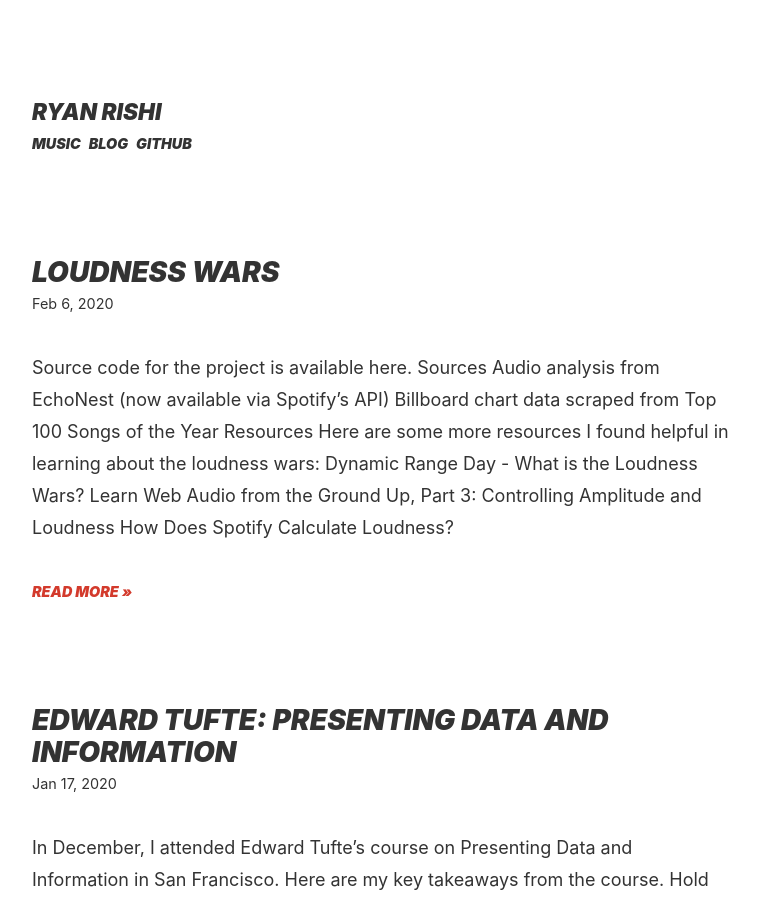
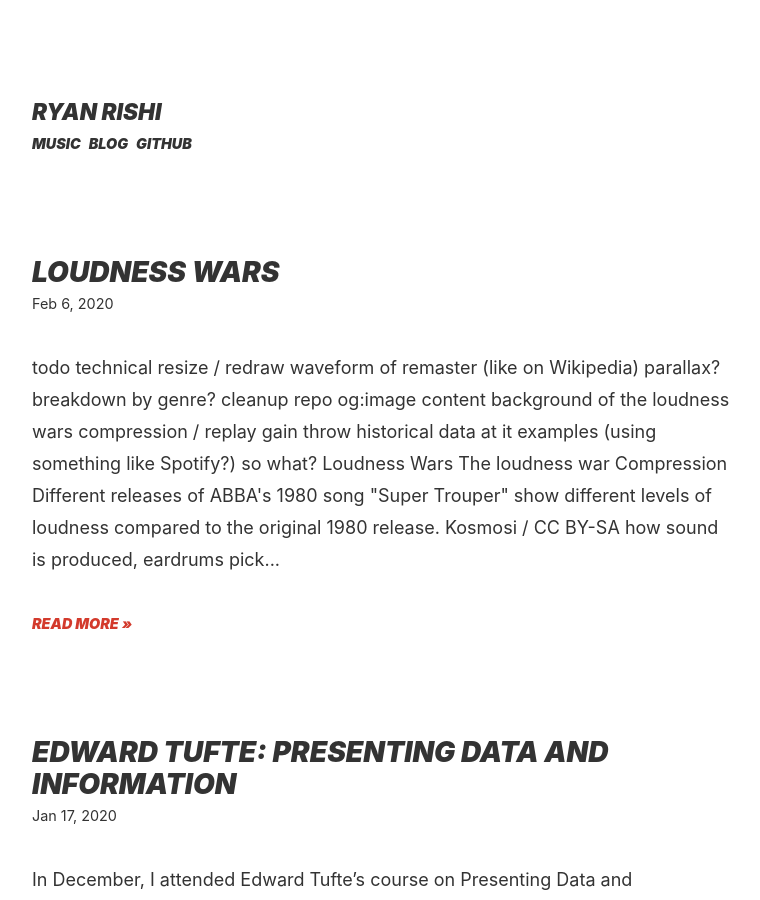
Before and after one commit to ryanrishi/ryanrishi.com, a Jekyll site: the page built from src/blog.html, in a window 1280 px wide and 900 px high. Shown: the whole window, without its empty margins (258-1018 px from the left). Built offline with Jekyll 4.4.1, drawn with Linux system fonts in a browser that asks for light colours.

Commit message:
tweak margins, add skeleton of content

```diff
--- a/src/_posts/2020-02-07-loudness-wars.md
+++ b/src/_posts/2020-02-07-loudness-wars.md
@@ -13,7 +13,69 @@ tags:
   #chart > .tooltip {
     background-color: white;
   }
+
+  #abba {
+    max-width: 50%;
+    margin: auto;
+  }
 </style>
+
+
+# todo
+### technical
+- [x] resize / redraw
+- [ ] waveform of remaster (like on [Wikipedia](https://en.wikipedia.org/wiki/Loudness_war))
+- [ ] parallax?
+- [ ] breakdown by genre?
+- [ ] cleanup repo
+- [ ] og:image
+
+### content
+- [ ] background of the loudness wars
+- [ ] compression / replay gain
+- [ ] throw historical data at it
+- [ ] examples (using something like Spotify?)
+- [ ] so what?
+
+---
+### Loudness Wars
+The loudness war
+
+### Compression
+
+<figure id="abba">
+  <img  src="https://upload.wikimedia.org/wikipedia/commons/4/4d/ABBA_-_Super_Trouper_Title_Track_Remaster_Waveform_Comparisons_%28Small_Version%29.png" />
+  <figcaption>
+    Different releases of ABBA's 1980 song "Super Trouper" show different levels of loudness compared to the original 1980 release.
+    <br>
+    <a href="https://commons.wikimedia.org/wiki/File:ABBA_-_Super_Trouper_Title_Track_Remaster_Waveform_Comparisons_(Small_Version).png" title="via Wikimedia Commons">Kosmosi</a> / <a href="https://creativecommons.org/licenses/by-sa/4.0">CC BY-SA</a>
+  </figcaption>
+</figure>
+
+- how sound is produced, eardrums pick that up
+- closer look at speaker (or drumhead, guitar string, etc.)&mdash;only one position at a given time
+
+There are three domains in a signal: time, frequency, and amplitude. [This article](https://www.sciencelearn.org.nz/resources/573-measuring-sound) does a great job demonstrating these domains. The focus of this post is amplitude, aka the _loudness_ of the sound.
+
+<!-- We can calculate the loudness of a signal by performing a Fast Fourier Transform <sup>citation needed</sup>.
+(might  be  kinda confusing saying it's only one given position _p_ for any time _t_, then show animation of multiple  signals) -->
+
+<!-- ![Fourier transform - time and frequency domains](https://upload.wikimedia.org/wikipedia/commons/5/50/Fourier_transform_time_and_frequency_domains.gif "Fourier transform - time and frequency domains") -->
+
+The loudness wars refers to the dramatic increase in amplitude over the past 40 years.
+
+<p>
+  <iframe src="https://open.spotify.com/embed/track/4a3kh2tnEj9zIi9LFgYWoq" width="100%" height="80" frameborder="0" allowtransparency="true" allow="encrypted-media"></iframe>
+</p>
+<p>
+  <iframe src="https://open.spotify.com/embed/track/1UBQ5GK8JaQjm5VbkBZY66" width="100%" height="80" frameborder="0" allowtransparency="true" allow="encrypted-media"></iframe>
+</p>
+<p>
+  <iframe src="https://open.spotify.com/embed/track/5Wqhh9QKqZZmLjLdFLoW04" width="100%" height="80" frameborder="0" allowtransparency="true" allow="encrypted-media"></iframe>
+</p>
+
+- dBFS
+- LUFS
 
 <div id="chart"></div>
 
@@ -25,8 +87,11 @@ Source code for the project is available [here](https://github.com/ryanrishi/lou
 - Audio analysis from [EchoNest](http://the.echonest.com/) (now available via [Spotify's API](https://developer.spotify.com/documentation/web-api/reference/tracks/get-audio-analysis/))
 - Billboard chart data scraped from [Top 100 Songs of the Year](http://www.bobborst.com/popculture/top-100-songs-of-the-year)
 
-### Resources
+### Further Reading
 Here are some more resources I found helpful in learning about the loudness wars:
 - [Dynamic Range Day - What is the Loudness Wars?](https://dynamicrangeday.co.uk/about/)
 - [Learn Web Audio from the Ground Up, Part 3: Controlling Amplitude and Loudness](https://teropa.info/blog/2016/08/30/amplitude-and-loudness.html)
 - [How Does Spotify Calculate Loudness?](https://artists.spotify.com/faq/mastering-and-loudness#how-does-spotify-calculate-loudness)
+- [The Loudness Wars: Why Music Sounds Worse](https://www.npr.org/2009/12/31/122114058/the-loudness-wars-why-music-sounds-worse)
+
+{% javascript loudness-wars %}
--- a/webpack/loudness-wars.js
+++ b/webpack/loudness-wars.js
@@ -4,7 +4,7 @@ const margin = {
   top: 20,
   right: 20,
   bottom: 20,
-  left: 20
+  left: 25
 };
 
 const $chart = document.querySelector('#chart');
@@ -47,8 +47,8 @@ const draw = (data) => {
     .attr('transform', `translate(0, ${height})`)
     .call(xAxis)
   .append('text')
-    .attr('stroke', '#000')
-    .attr('x', width - margin.right)
+    .attr('fill', '#000')
+    .attr('x', width - margin.left)
     .attr('y', -2)
     .text('Year');
 
```
Also changed, not shown: webpack.md (added, +17 -0 lines), 1 other file.
